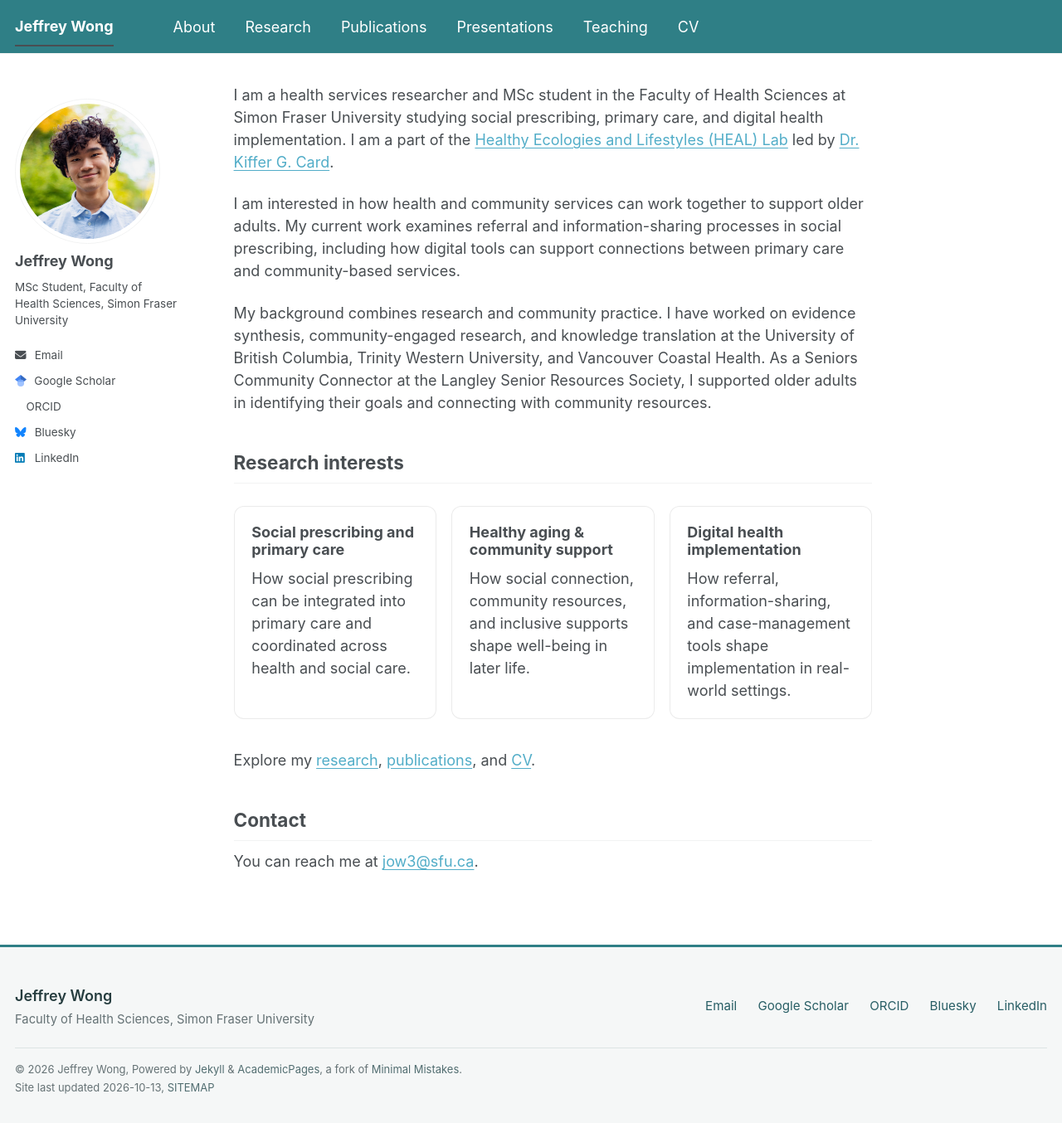
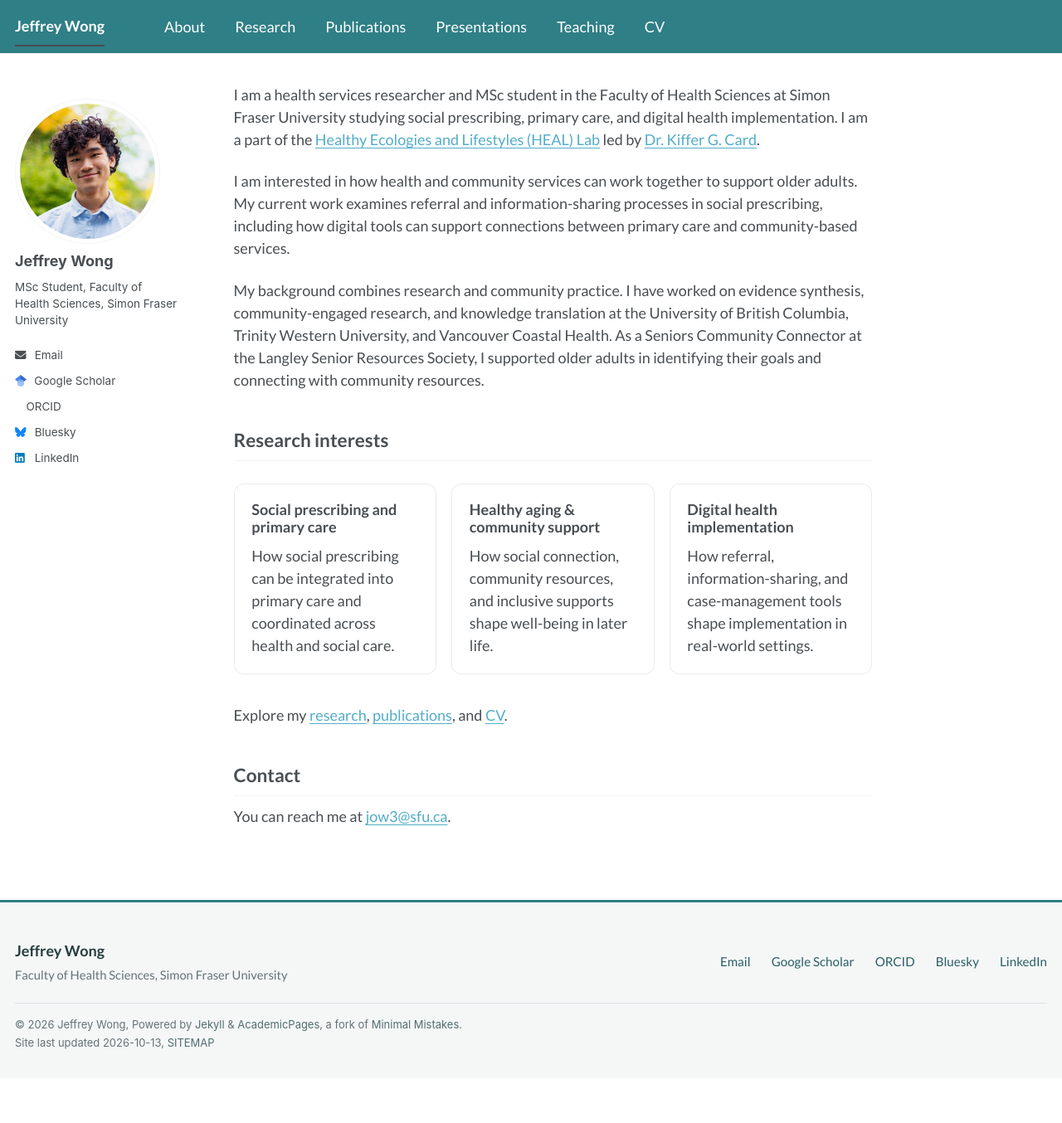
Before and after one commit to itsjeffreywong/itsjeffreywong.github.io, a Jekyll site: the page built from _pages/about.md, in a window 1280 px wide and 1354 px high. Shown: the whole window at 83% size. Built offline with Jekyll 4.4.1, drawn with Linux system fonts in a browser that asks for light colours; a style sheet for code colours, icons or effects is not loaded.

Commit message:
Apply Lato typography throughout website

```diff
--- a/_sass/_custom.scss
+++ b/_sass/_custom.scss
@@ -462,3 +462,34 @@ body {
     border-top: 1px solid #e0e8e8;
   }
 }
+
+
+/* ===== Site-wide Lato typography ===== */
+html,
+body,
+button,
+input,
+select,
+textarea,
+.masthead,
+.masthead__inner-wrap,
+.greedy-nav,
+.sidebar,
+.author__name,
+.author__bio,
+.author__urls,
+.page__content,
+.archive,
+.page__footer,
+.presentation-map-popup,
+.leaflet-popup-content {
+  font-family: "Lato", Arial, sans-serif;
+}
+
+h1, h2, h3, h4, h5, h6,
+.page__title,
+.archive__item-title,
+.sidebar h2, .sidebar h3, .sidebar h4,
+figcaption {
+  font-family: "Lato", Arial, sans-serif;
+}
```
